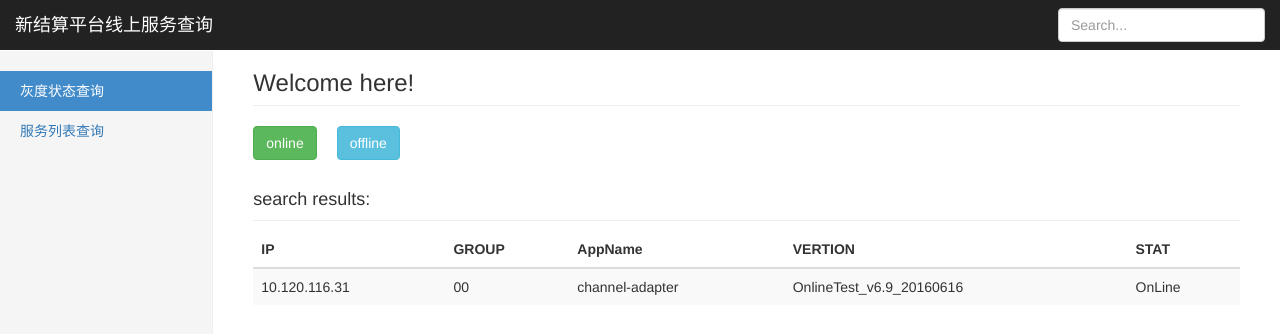
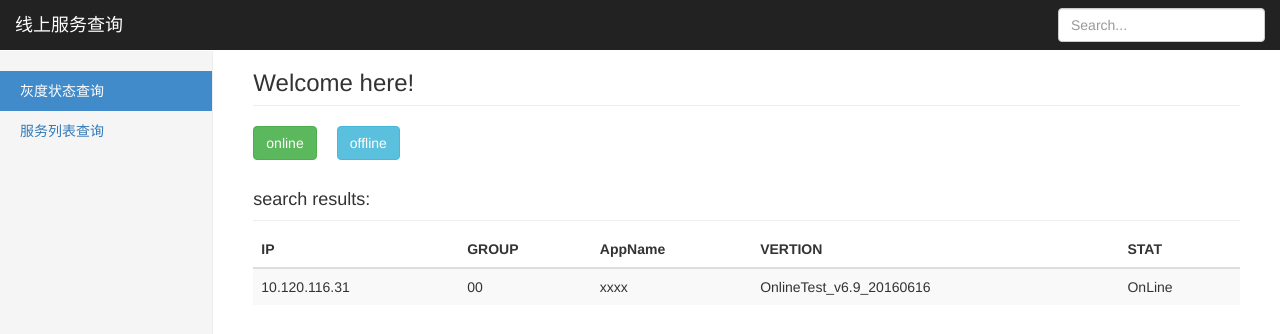
Before and after one commit to AlecGuo/Cat_list, a Django app: template templates/index.html in a window 1280 px wide. Shown: the top 334 px of the page. Run offline with Django 3.2, Linux system fonts and the light colour scheme; the template is opened without the code that fills it: most values are stand-ins (such as "Sample title", 1, 10 or a date in 2020); some libraries are stand-ins or nearby versions.

Commit message:
Update index.html

```diff
--- a/templates/index.html
+++ b/templates/index.html
@@ -9,7 +9,7 @@
     <meta name="author" content="">
     <link rel="icon" href="http://v3.bootcss.com/favicon.ico">
 
-    <title>新结算线上服务状态查询</title>
+    <title>上服务状态查询</title>
 
     <!-- Bootstrap core CSS -->
     <link href="/statics/css/bootstrap.min.css" rel="stylesheet">
@@ -39,7 +39,7 @@
             <span class="icon-bar"></span>
             <span class="icon-bar"></span>
           </button>
-          <a class="navbar-brand" href="">新结算平台线上服务查询</a>
+          <a class="navbar-brand" href="">线上服务查询</a>
         </div>
         <div id="navbar" class="navbar-collapse collapse">
           <form class="navbar-form navbar-right">
@@ -83,7 +83,7 @@
                 <tr>
                   <td>10.120.116.31</td>
                   <td>00</td>
-                  <td>channel-adapter</td>
+                  <td>xxxx</td>
                   <td>OnlineTest_v6.9_20160616</td>
                   <td>OnLine</td>
                 </tr>
```
